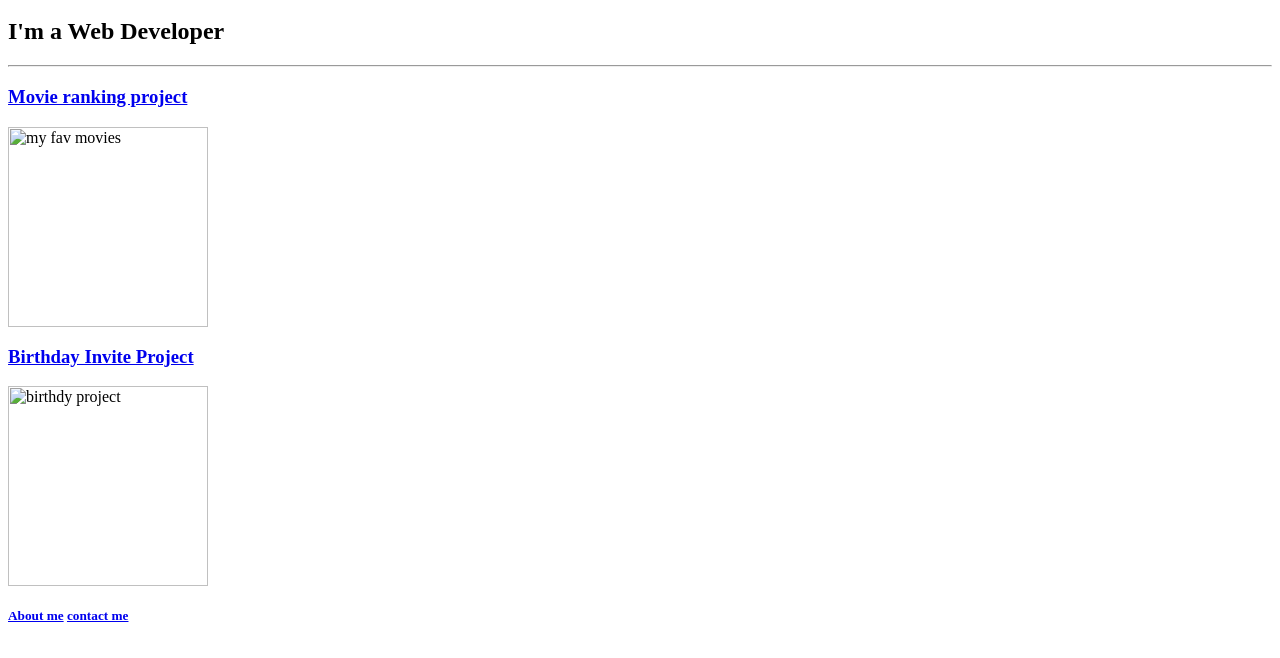
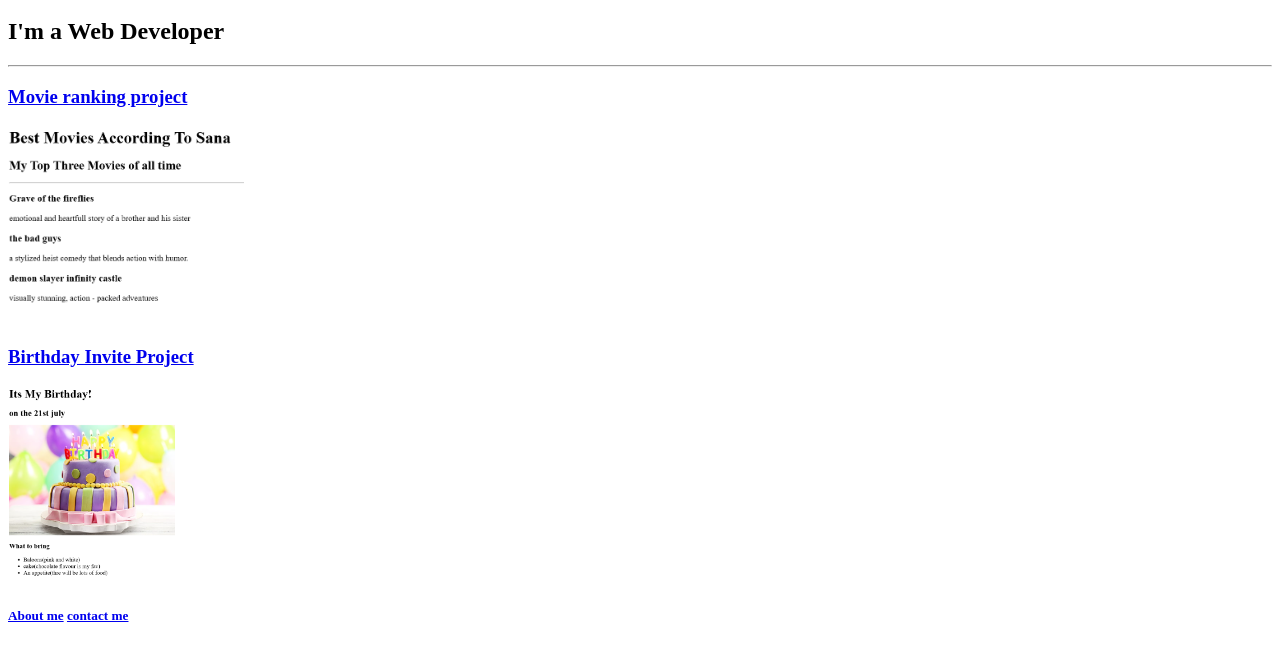
Before and after one commit to sana863361-crack/html-portfolio, a plain HTML site: page index.html in a window 1280 px wide. Shown: the part 48-706 px from the top of the page. Drawn offline with Linux system fonts and the light colour scheme.

Commit message:
Add files via upload

```diff
--- a/index.html
+++ b/index.html
@@ -11,9 +11,9 @@
     <h2>I'm a Web Developer</h2>
     <hr>
     <h3><a href="./public/movie-ranking.html">Movie ranking project </a></h3>
-    <img src="./assets/images/movie.png" height="200" alt="my fav movies ">
+    <img src="assets/images/movie ranking.png" height="200" alt="my fav movies ">
     <h3><a href="./public/birthday-invite.html">Birthday Invite Project </a></h3>
-    <img src="./assets/images/image.png"height="200" alt="birthdy project ">
+    <img src="./assets/images/birthday invite.png"height="200" alt="birthdy project ">
    <h5><a href="./public/about.html">About me</a>
    <a href="./public/contact.html">contact me </a> </h5>
 
```
